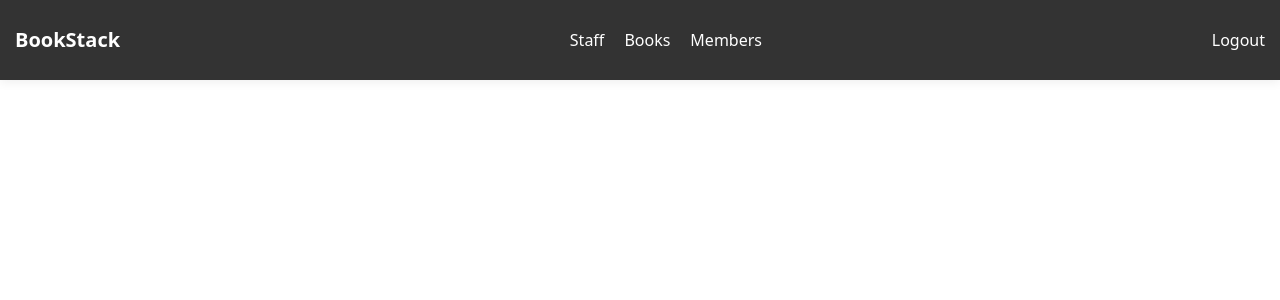
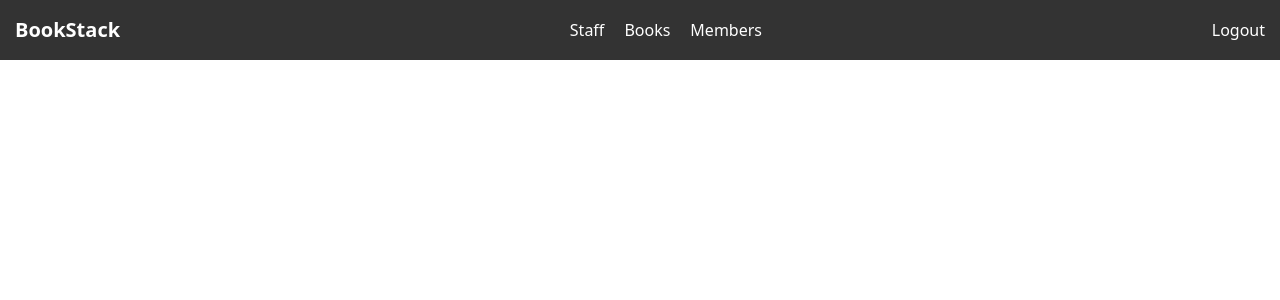
Before and after one commit to JBzZoN/Bookstack, a React (Vite) app in the folder client/: page /admin in a window 1280 px wide. Shown: the top 300 px of the page. Built offline with nearby package versions, Linux system fonts and the light colour scheme.

Commit message:
Front End part with member and admin merge successfully

```diff
--- a/client/src/App.jsx
+++ b/client/src/App.jsx
@@ -1,11 +1,11 @@
 import { Routes, Route, Navigate } from "react-router-dom";
 
 /* Non-member pages */
-import NonMemberHome from './pages/nonmember/NonMemberHome';
+import NonMemberHome from './pages/non-member/home/home';
 
 /* Member pages */
 import Home from './pages/Member/Home/Home';
-import MemberHome from './pages/Member/Home/MemberHome';
+import MemberHome from './pages/Member/MemberHome/MemberHome';
 import BrowseBooks from './pages/Member/BrowseBooks/BrowseBooks';
 import MyAccount from './pages/Member/MyAccount/MyAccount';
 import BookDetails from './pages/Member/BookDetails/BookDetails';
@@ -13,12 +13,11 @@ import ViewAllBooks from './pages/Member/ViewAllBooks/ViewAllBooks';
 
 /* Admin pages */
 import AdminHome from './pages/admin/home/home';
-import Dummy from './pages/admin/dummy/dummy';
 import Staff from './pages/admin/staff/Staff';
 import AddStaff from './pages/admin/AddNewStaff/AddStaff';
 import EditStaff from './pages/admin/EditStaff/EditStaff';
 import Books from './pages/admin/Books/Books';
-import Members from './pages/admin/Members/members';
+import Members from './pages/admin/Members/Members';
 
 function App() {
   return (
@@ -38,7 +37,6 @@ function App() {
 
       {/* ADMIN ROUTES */}
       <Route path="admin" element={<AdminHome />}>
-        <Route path="dummy" element={<Dummy />} />
         <Route path="staff" element={<Staff />} />
         <Route path="addstaff" element={<AddStaff />} />
         <Route path="editstaff" element={<EditStaff />} />
--- a/client/src/components/Member/Navbar/Navbar.css
+++ b/client/src/components/Member/Navbar/Navbar.css
@@ -1,5 +1,5 @@
 /* Navbar */
-.navbar {
+.member-navbar {
   height: 80px;
   transition: background-color 0.3s ease, box-shadow 0.3s ease;
   background-color: rgba(255, 255, 255, 0.9);
--- a/client/src/components/Member/Navbar/Navbar.jsx
+++ b/client/src/components/Member/Navbar/Navbar.jsx
@@ -1,10 +1,10 @@
-import '../Navbar/Navbar.css'
+import '../../../components/Member/Navbar/Navbar.css'
 import { NavLink,Link } from 'react-router-dom';
 import logo from '../../../assets/logo.png'
 
 function Navbar () {
     return (
-        <nav className="navbar navbar-expand-lg fixed-top">
+        <nav className="member-navbar navbar navbar-expand-lg fixed-top">
             <div className="container">
 
                 <div className="d-flex align-items-center gap-2 text-decoration-none" to="/">
--- a/client/src/components/admin/Navbar/navbar.css
+++ b/client/src/components/admin/Navbar/navbar.css
@@ -3,14 +3,13 @@ color: white;
 font-size: 20px;
 font-weight: bold;
 }
-.navbar {
+.non-member-navbar {
 background-color: #333;
 padding: 15px;
 display: flex;
 justify-content: space-between;
 align-items: center;
 }
-
 
 .nav-links {
 display: flex;
--- a/client/src/components/admin/Navbar/navbar.jsx
+++ b/client/src/components/admin/Navbar/navbar.jsx
@@ -1,10 +1,9 @@
 import React from "react";
-import "./Navbar.css";
-
+import "../../../components/admin/Navbar/navbar.css";
 
 export default function Navbar() {
 return (
-<nav className="navbar">
+<nav className="non-member-navbar">
 <div className="logo">BookStack</div>
 <div className="nav-links">
 <a href="/admin/staff">Staff</a>
```
